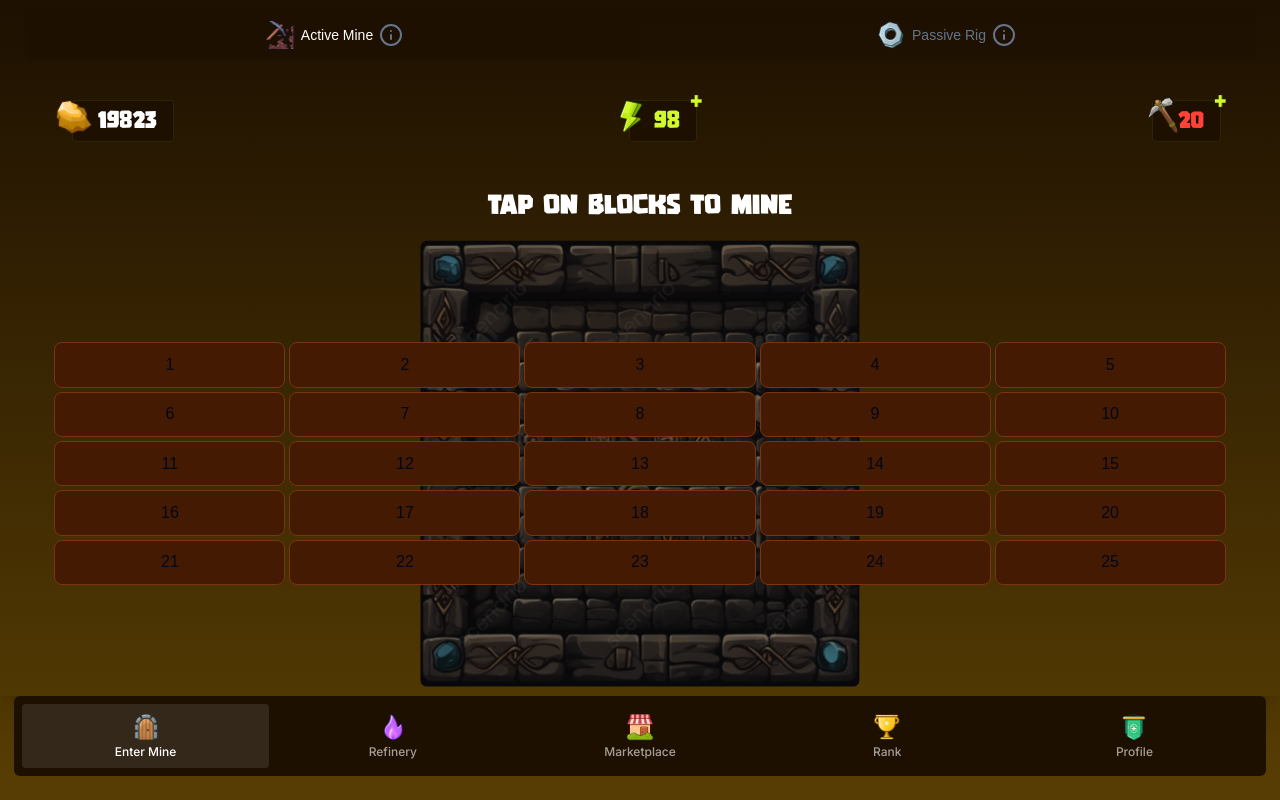
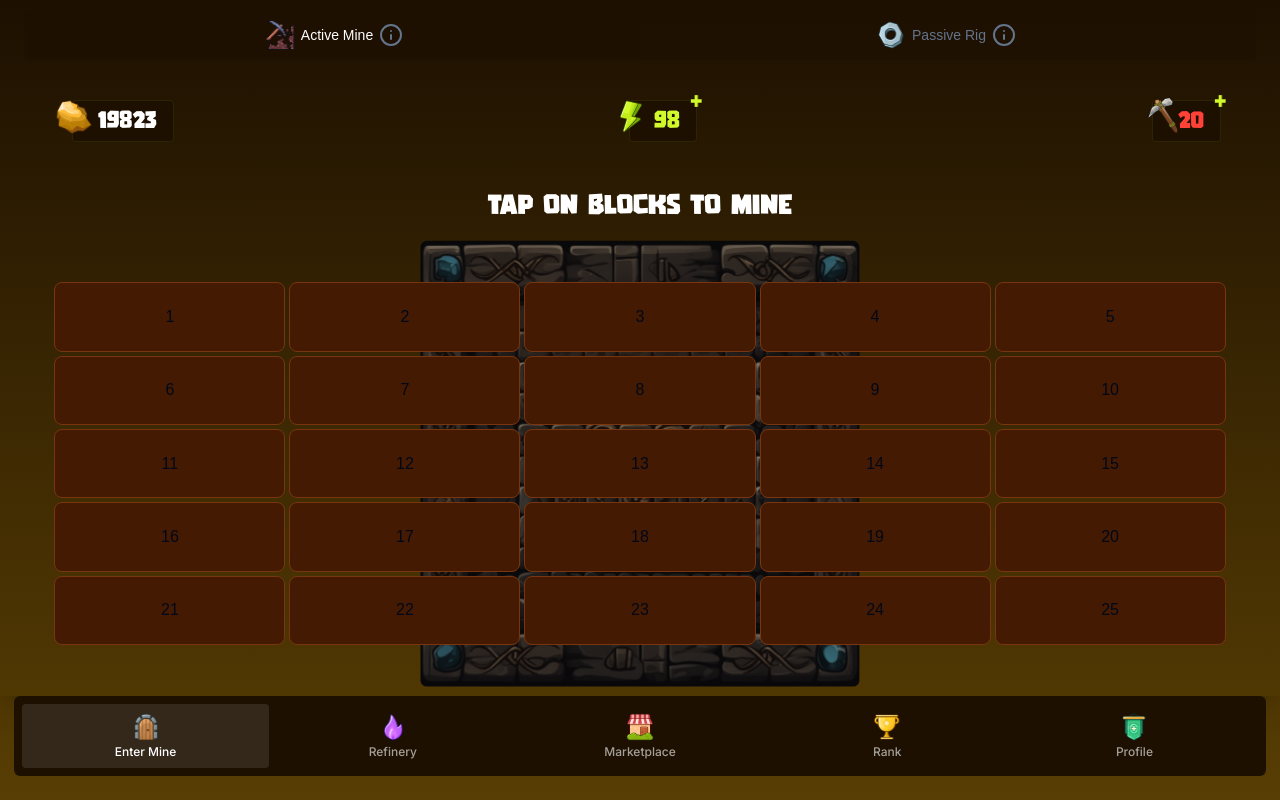
Before and after one commit to iampapagray/greed-miner-alpha, a React (Vite) app: page / in a window 1280 px wide. Built offline with nearby package versions, Linux system fonts and the light colour scheme; what @tonconnect/ui-react would draw is missing.

Commit message:
fake buttons sizes

```diff
--- a/src/components/Pit.tsx
+++ b/src/components/Pit.tsx
@@ -6,7 +6,7 @@ function Pit() {
 
   return (
     <div className='relative h-full w-full'>
-        <div className="absolute bottom-0 top-0 -left-3 -right-3 bg-[url('/src/assets/images/mineBg.svg')] bg-center bg-no-repeat bg-contain px-[2.65rem] py-[6.4rem]">
+        <div className="absolute bottom-0 top-0 -left-3 -right-3 bg-[url('/src/assets/images/mineBg.svg')] bg-center bg-no-repeat bg-contain p-[2.65rem]">
           {/* <img src={MineBackground} className="absolute h-full w-full z-1" /> */}
           <div className="w-full h-full grid grid-cols-5 grid-row-5 gap-1">
             {buttonNumbers.map((number, i) => (
```
